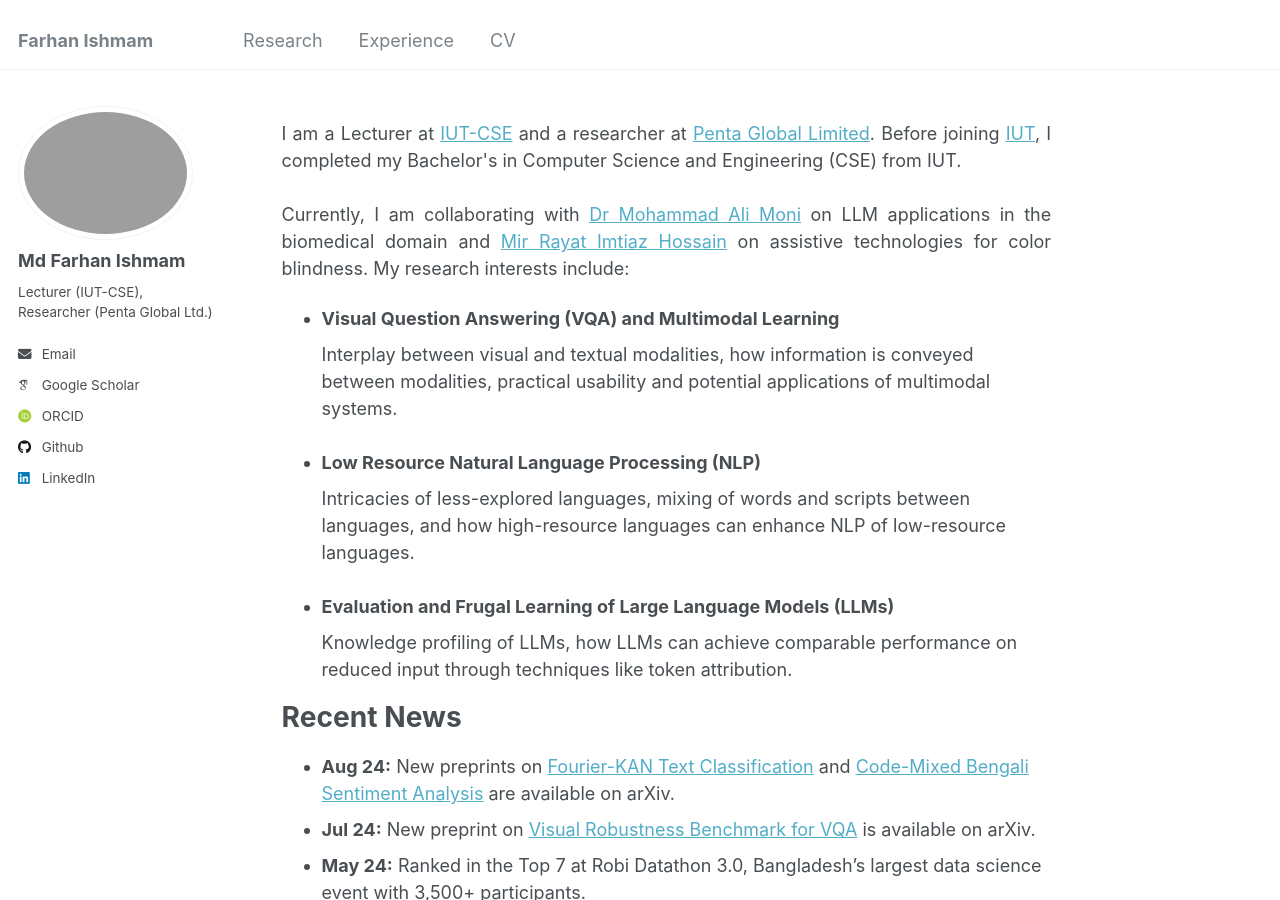
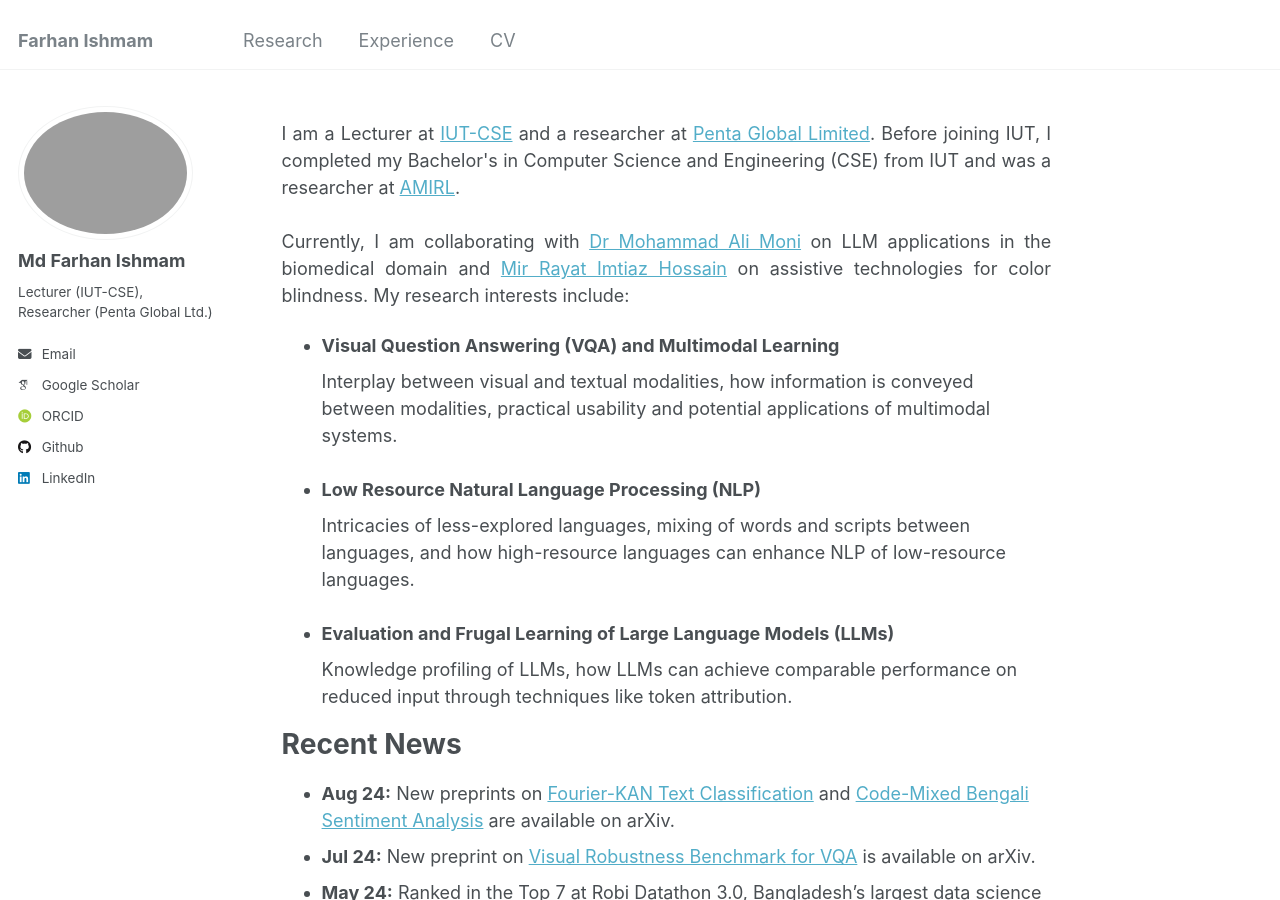
Before and after one commit to farhanishmam/farhanishmam.github.io, a Jekyll site: the page built from _pages/about.md, in a window 1280 px wide and 900 px high. Built offline with Jekyll 4.4.1, drawn with Linux system fonts in a browser that asks for light colours; some web fonts are replaced.

Commit message:
Update about.md

```diff
--- a/_pages/about.md
+++ b/_pages/about.md
@@ -43,7 +43,7 @@
 </head>
 </html>
 <p class="justified-text">
-I am a Lecturer at <a href="https://cse.iutoic-dhaka.edu/">IUT-CSE</a> and a researcher at <a href="https://www.pentabd.com/">Penta Global Limited</a>. Before joining <a href="https://www.iutoic-dhaka.edu/">IUT</a>, I completed my Bachelor's in Computer Science and Engineering (CSE) from IUT.
+I am a Lecturer at <a href="https://cse.iutoic-dhaka.edu/">IUT-CSE</a> and a researcher at <a href="https://www.pentabd.com/">Penta Global Limited</a>. Before joining IUT, I completed my Bachelor's in Computer Science and Engineering (CSE) from IUT and was a researcher at <a href = "https://amirl.org/">AMIRL</a>.
 <br><br>
 Currently, I am collaborating with <a href = "https://about.uq.edu.au/experts/32270">Dr Mohammad Ali Moni</a> on LLM applications in the biomedical domain and <a href = "https://sites.google.com/view/mirrayatimtiazhossain/home">Mir Rayat Imtiaz Hossain</a> on assistive technologies for color blindness. My research interests include:
 </p>
```
